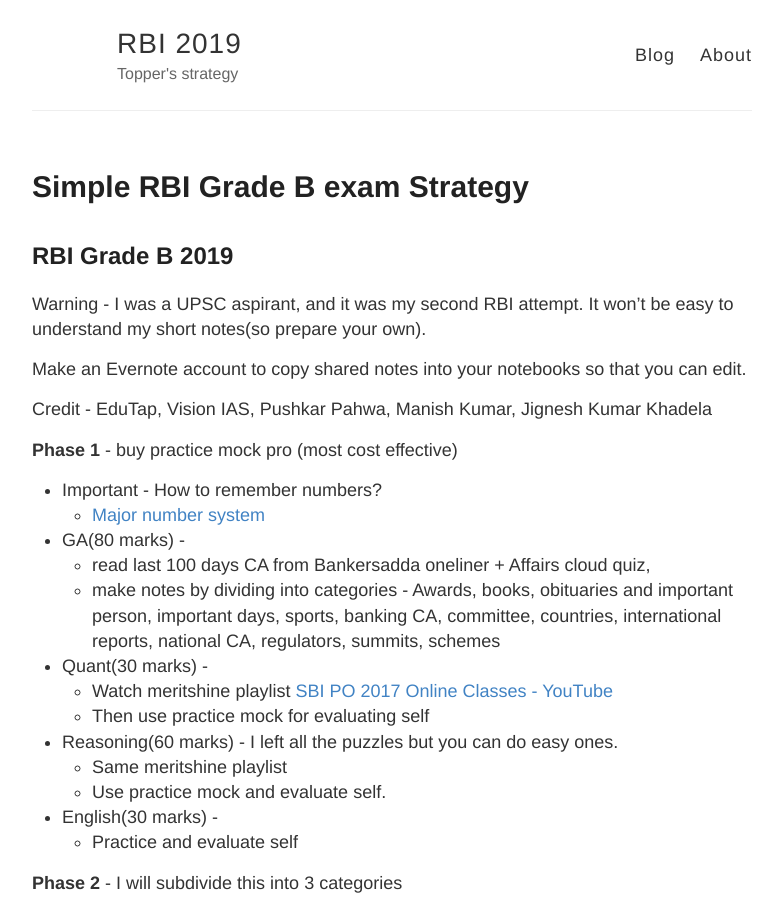
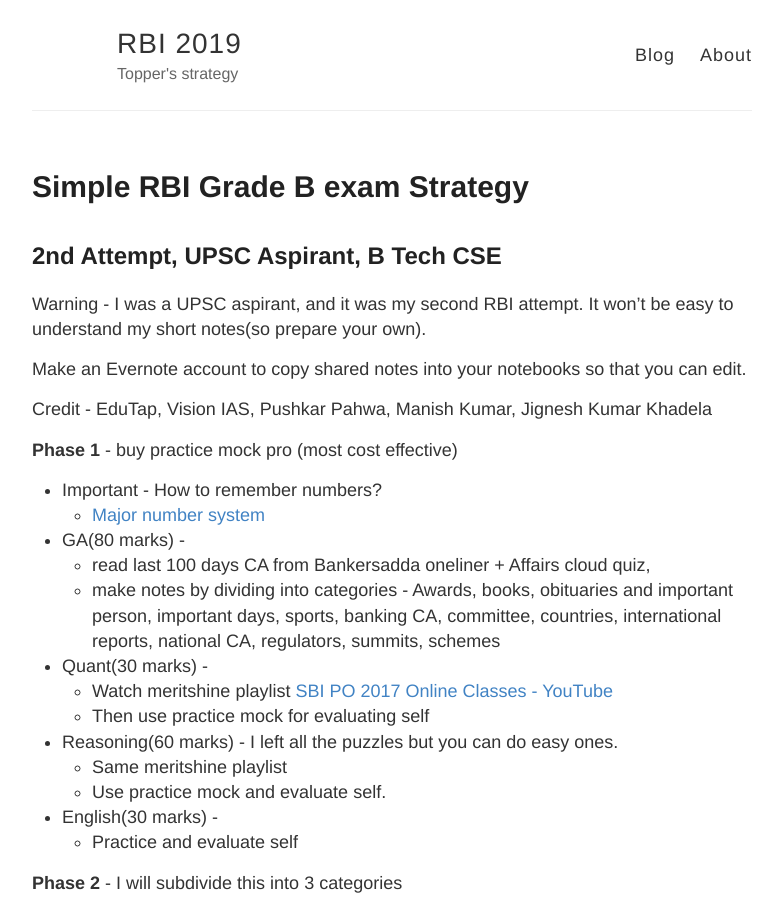
Before and after one commit to anilmodi2011/Blog, a Jekyll site: the page built from _posts/2020-10-23-hello.md, in a window 1280 px wide and 900 px high. Shown: the whole window, without its empty margins (248-1030 px from the left). Built offline with Jekyll 4.4.1, drawn with Linux system fonts in a browser that asks for light colours.

Commit message:
Update 2020-10-23-hello.md

```diff
--- a/_posts/2020-10-23-hello.md
+++ b/_posts/2020-10-23-hello.md
@@ -2,7 +2,7 @@
 layout: post
 title: Simple RBI Grade B exam Strategy
 ---
-## RBI Grade B 2019
+## 2nd Attempt, UPSC Aspirant, B Tech CSE
 
 Warning -  I was a UPSC aspirant, and it was my second RBI attempt. It won't be easy to understand my short notes(so prepare your own).
 
```
